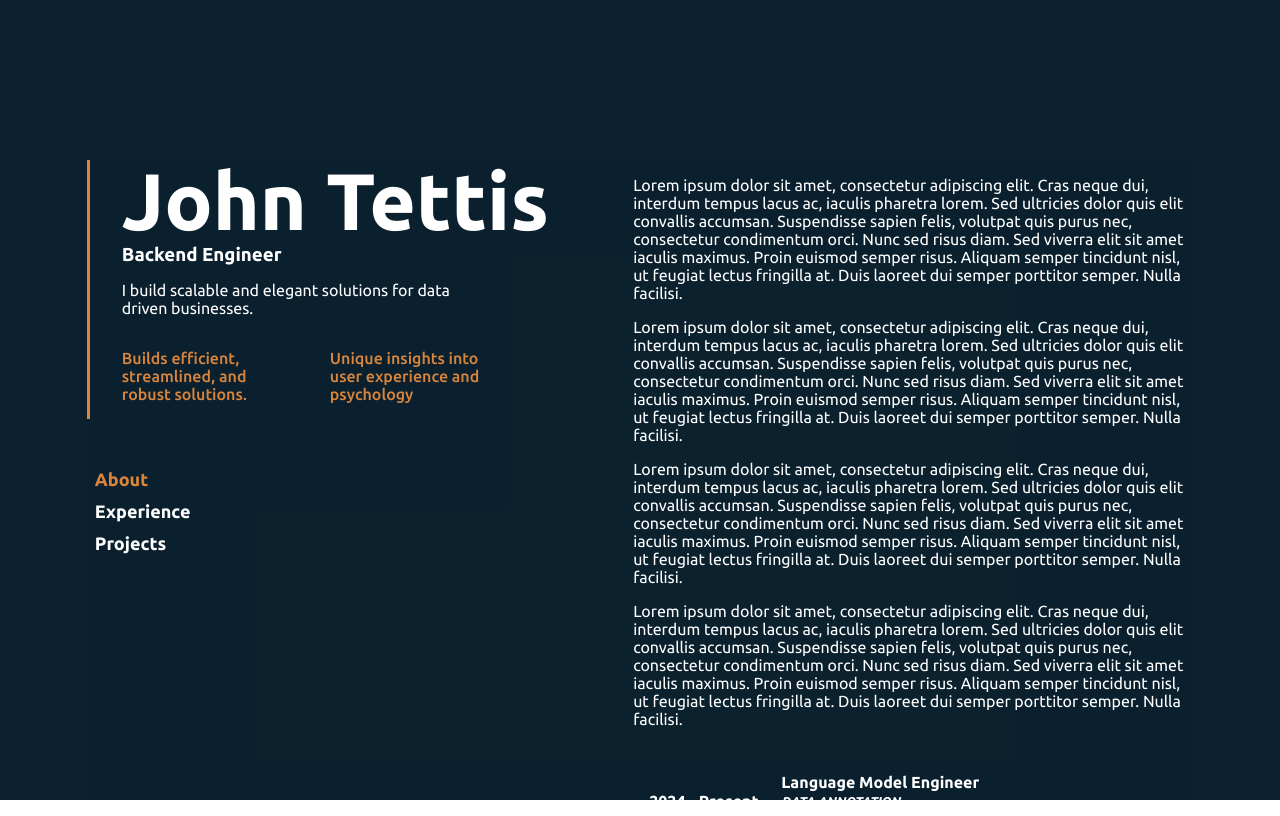
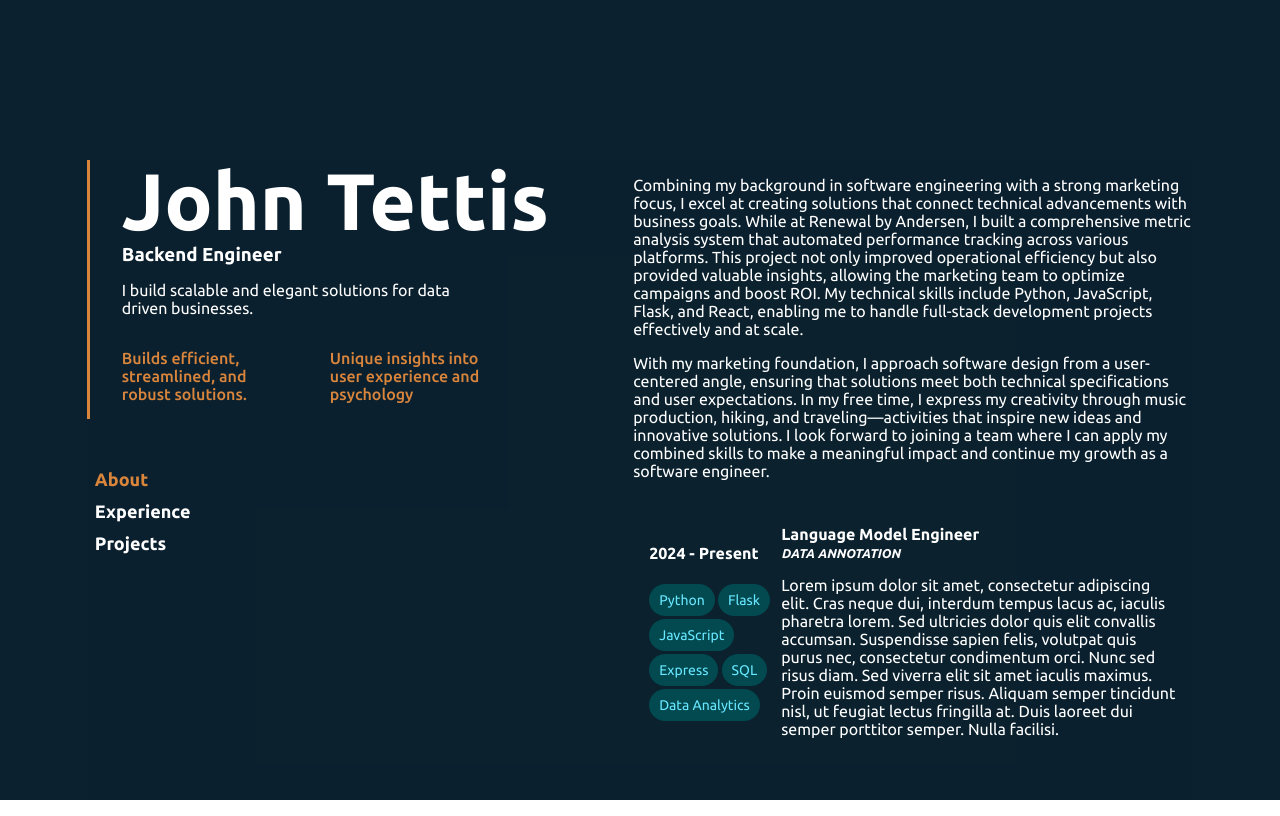
Before and after one commit to john-tettis/portfolio-updated, a React (Create React App) app: page / in a window 1280 px wide. Built offline with nearby package versions, Linux system fonts and the light colour scheme.

Commit message:
updated text content

```diff
--- a/src/Components/About.js
+++ b/src/Components/About.js
@@ -6,41 +6,22 @@ const About= forwardRef((props,ref)=>{
 
     return(
     <section ref={ref} id="about" className='description'>
-        <p>
-        Lorem ipsum dolor sit amet, consectetur adipiscing elit.
-         Cras neque dui, interdum tempus lacus ac, iaculis pharetra lorem. Sed ultricies dolor quis elit
-         convallis accumsan. Suspendisse sapien felis, volutpat quis purus nec, consectetur condimentum orci.
-          Nunc sed risus diam. Sed viverra elit sit amet iaculis maximus. Proin euismod semper risus. Aliquam semper
-           tincidunt nisl, ut feugiat lectus fringilla at. Duis laoreet dui semper porttitor semper. Nulla facilisi.
+        <p className="about-paragraph">
+            Combining my background in software engineering with a strong marketing focus, I excel at creating solutions that
+            connect technical advancements with business goals. While at Renewal by Andersen, I built a comprehensive metric
+            analysis system that automated performance tracking across various platforms. This project not only improved
+            operational efficiency but also provided valuable insights, allowing the marketing team to optimize campaigns
+            and boost ROI. My technical skills include Python, JavaScript, Flask, and React, enabling me to handle
+            full-stack development projects effectively and at scale.
         </p>
 
-        <p>
-        Lorem ipsum dolor sit amet, consectetur adipiscing elit.
-         Cras neque dui, interdum tempus lacus ac, iaculis pharetra lorem. Sed ultricies dolor quis elit
-         convallis accumsan. Suspendisse sapien felis, volutpat quis purus nec, consectetur condimentum orci.
-          Nunc sed risus diam. Sed viverra elit sit amet iaculis maximus. Proin euismod semper risus. Aliquam semper
-           tincidunt nisl, ut feugiat lectus fringilla at. Duis laoreet dui semper porttitor semper. Nulla facilisi.
+        <p className="about-paragraph">
+            With my marketing foundation, I approach software design from a user-centered angle, ensuring that solutions
+            meet both technical specifications and user expectations. In my free time, I express my creativity through music
+            production, hiking, and traveling—activities that inspire new ideas and innovative solutions. I look forward to
+            joining a team where I can apply my combined skills to make a meaningful impact and continue my growth as a
+            software engineer.
         </p>
-
-
-
-        <p>
-        Lorem ipsum dolor sit amet, consectetur adipiscing elit.
-         Cras neque dui, interdum tempus lacus ac, iaculis pharetra lorem. Sed ultricies dolor quis elit
-         convallis accumsan. Suspendisse sapien felis, volutpat quis purus nec, consectetur condimentum orci.
-          Nunc sed risus diam. Sed viverra elit sit amet iaculis maximus. Proin euismod semper risus. Aliquam semper
-           tincidunt nisl, ut feugiat lectus fringilla at. Duis laoreet dui semper porttitor semper. Nulla facilisi.
-        </p>
-
-
-        <p>
-        Lorem ipsum dolor sit amet, consectetur adipiscing elit.
-         Cras neque dui, interdum tempus lacus ac, iaculis pharetra lorem. Sed ultricies dolor quis elit
-         convallis accumsan. Suspendisse sapien felis, volutpat quis purus nec, consectetur condimentum orci.
-          Nunc sed risus diam. Sed viverra elit sit amet iaculis maximus. Proin euismod semper risus. Aliquam semper
-           tincidunt nisl, ut feugiat lectus fringilla at. Duis laoreet dui semper porttitor semper. Nulla facilisi.
-        </p>
-
     </section>
 
 
```
